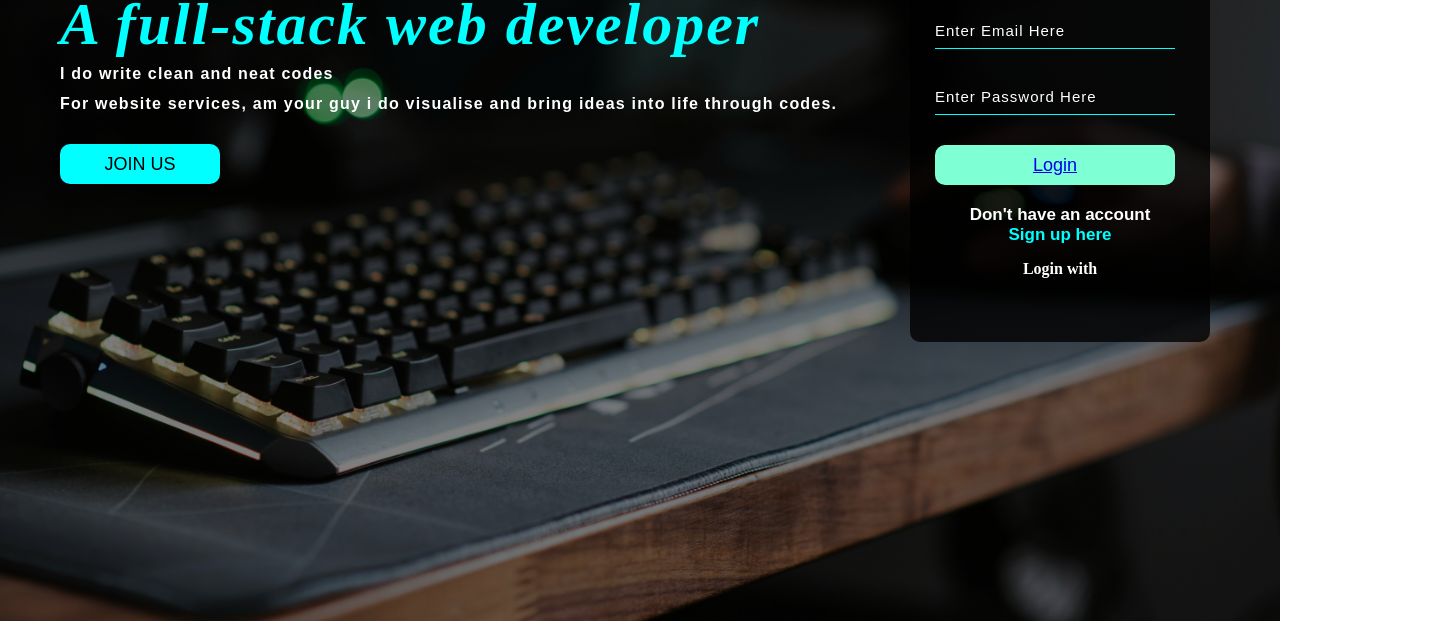
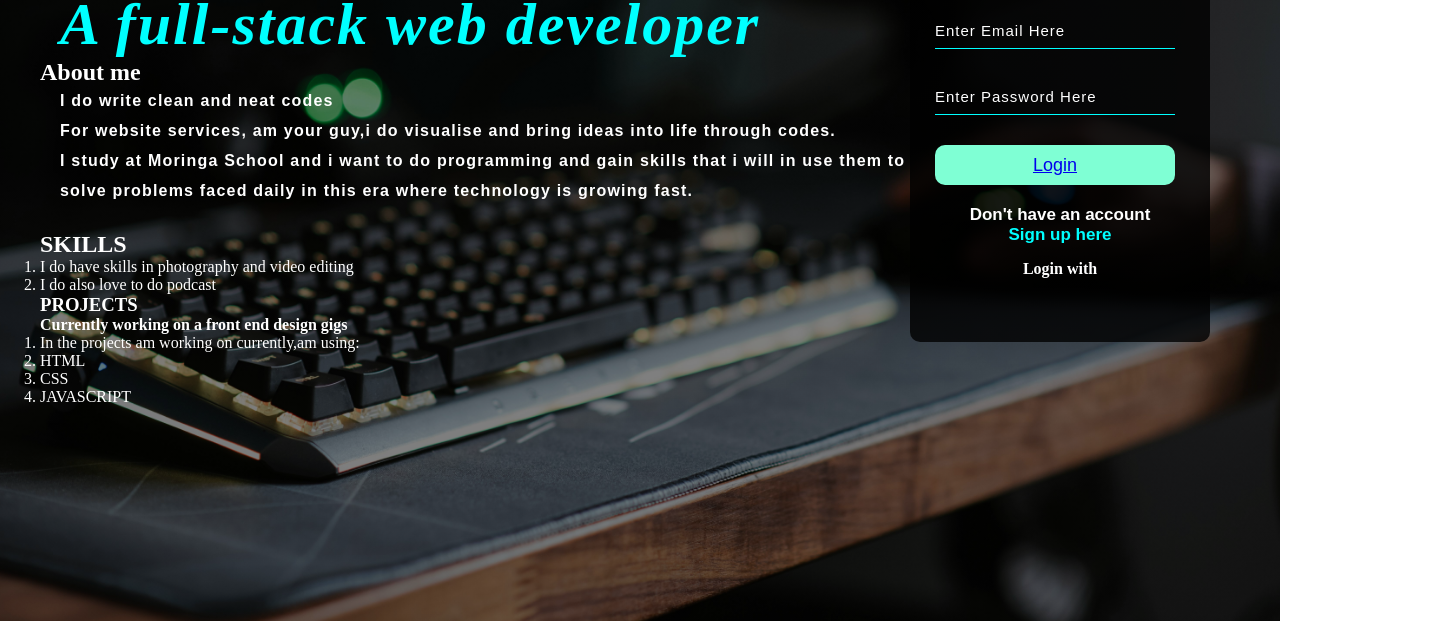
Before and after one commit to Charles4500/Portfolio, a plain HTML site: page index.html in a window 1280 px wide. Shown: the part 251-872 px from the top of the page, 1434 px wide, since content can reach past the window. Drawn offline with nearby package versions, Linux system fonts and the light colour scheme.

Commit message:
Save file

```diff
--- a/index.html
+++ b/index.html
@@ -37,15 +37,38 @@
             <em>A full-stack web developer</em></span
           >
         </h1>
+        <h2>About me</h2>
         <p class="par">
           <strong
             >I do write clean and neat codes <br />
-            For website services, am your guy i do visualise and bring ideas
-            into life through codes.</strong
+            For website services, am your guy,i do visualise and bring ideas
+            into life through codes.<br
+          /></strong>
+          <strong
+            >I study at Moringa School and i want to do programming and gain
+            skills that i will in use them to <br />solve problems faced daily
+            in this era where technology is growing fast.</strong
           >
         </p>
+      <div>
+        <h2>SKILLS</h2>
+        <ol>
+          <li>I do have skills in photography and video editing</li>
+          <li>I do also love to do podcast</li>
+        </ol>
+      </div>
 
-        <button class="cn"><a href="#">JOIN US</a></button>
+<div>
+        <h3>PROJECTS</h3>
+        <p>Currently working on a front end design gigs</p>
+          <ol>
+            <li>In the projects am working on currently,am using:</li>
+            <li>HTML</li>
+            <li>CSS</li>
+            <li>JAVASCRIPT</li>
+          </ol>
+        </ol>
+      </div>
 
         <div class="form">
           <h2>Login Here</h2>
--- a/stylesheet.css
+++ b/stylesheet.css
@@ -35,7 +35,7 @@
 
 .menu{
     width: 400px;
-    float: left;
+    float: right;
     height: 70px;
 }
 
@@ -175,6 +175,7 @@ ul li a:hover{
     width: 250px;
     height: 380px;
     background: linear-gradient(to top,rgba(0,0,0,0.8)50%,rgba(0,0,0,0.8)50%);
+    float: right;
     position: absolute;
     top: -20px;
     left: 870px;
@@ -273,5 +274,5 @@ ul li a:hover{
 }
 
 .icon ion-icon:hover{
-    color: aq;
+    color: aqua;
 }
```
